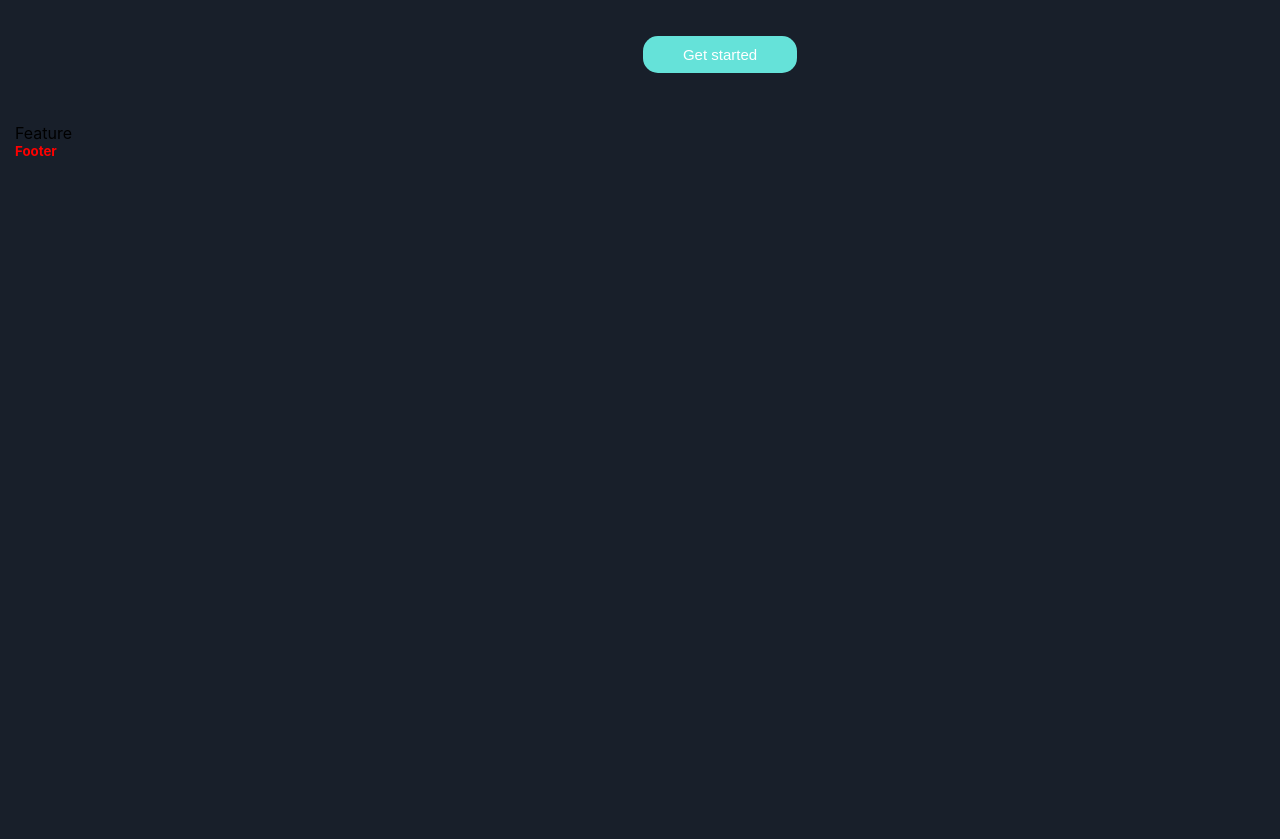
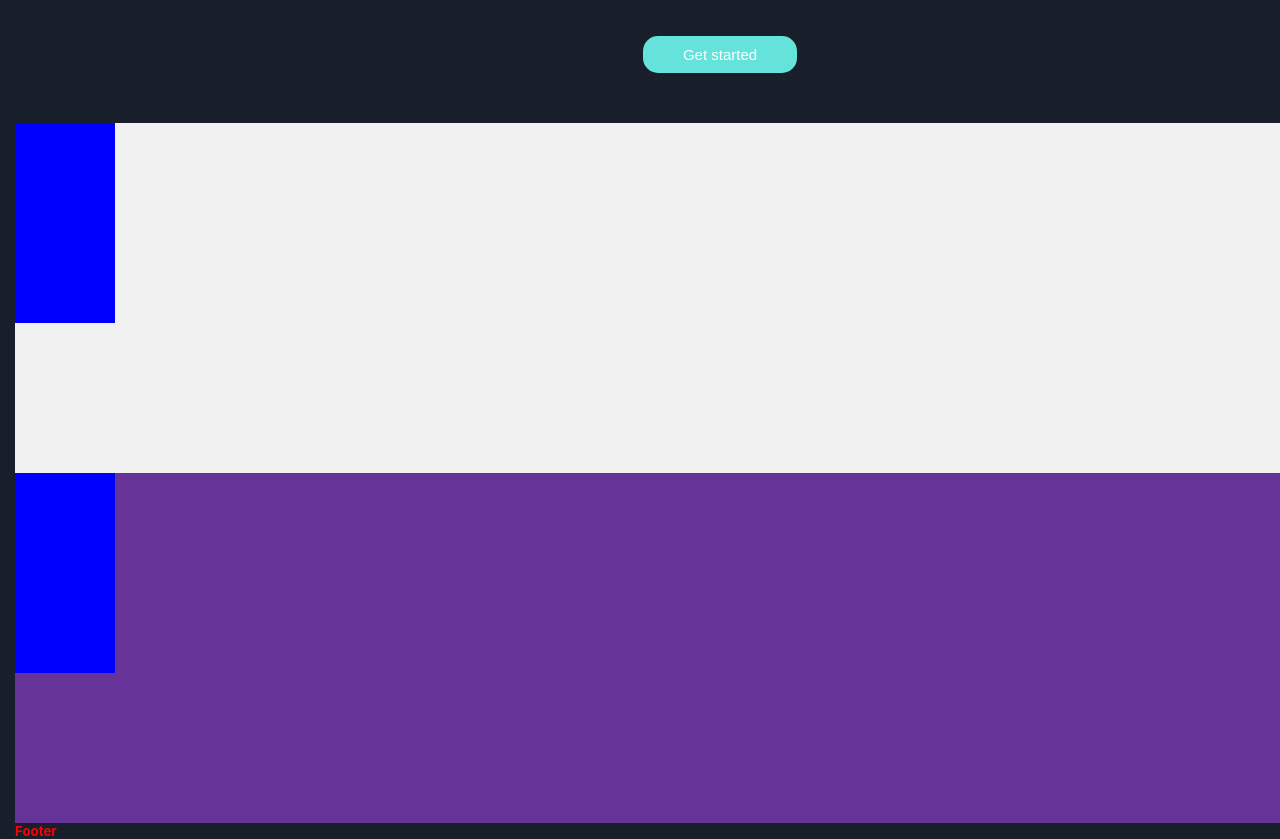
Before and after one commit to Shad-Islam/Fylo-dark-theme-landing-page, a React (Create React App) app: page / in a window 1280 px wide. Shown: the part 900-1739 px from the top of the page. Before the commit the page ends 1059 px from the top, so only its background shows below. Built offline with nearby package versions, Linux system fonts and the light colour scheme; the HTML template or start-up script is replaced by a standard one.

Commit message:
Feature section  component's structure complete

```diff
--- a/src/components/Feature.jsx
+++ b/src/components/Feature.jsx
@@ -1,9 +1,25 @@
-import React from 'react'
+import React from "react";
+import {
+  FeaturesRow,
+  FeaturesContainer,
+  FeaturesItem,
+} from "./styles/feature.style";
 
 function Feature() {
   return (
-    <div>Feature</div>
-  )
+    <>
+      <FeaturesContainer>
+        <FeaturesRow>
+          <FeaturesItem></FeaturesItem>
+          <FeaturesItem></FeaturesItem>
+        </FeaturesRow>
+        <FeaturesRow>
+          <FeaturesItem></FeaturesItem>
+          <FeaturesItem></FeaturesItem>
+        </FeaturesRow>
+      </FeaturesContainer>
+    </>
+  );
 }
 
-export default Feature
+export default Feature;
--- /dev/null
+++ b/src/components/styles/feature.style.js
@@ -0,0 +1,25 @@
+import styled from "styled-components";
+
+const FeaturesContainer = styled.div`
+  width: 100%;
+  height: 700px;
+  background-color: #fff;
+`;
+
+const FeaturesRow = styled.div`
+  width: 100%;
+  height: 350px;
+  background-color: #f1f1f1;
+
+  &:last-child {
+    background-color: rebeccapurple;
+  }
+`;
+
+const FeaturesItem = styled.div`
+  width: 100px;
+  height: 100px;
+  background-color: blue;
+`;
+
+export { FeaturesRow, FeaturesItem, FeaturesContainer };
```
